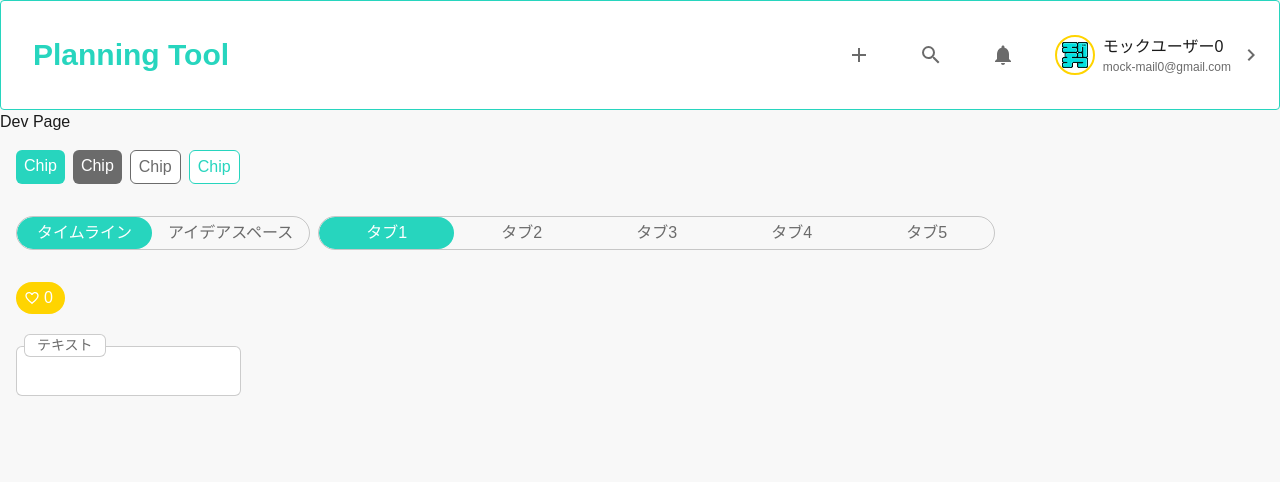
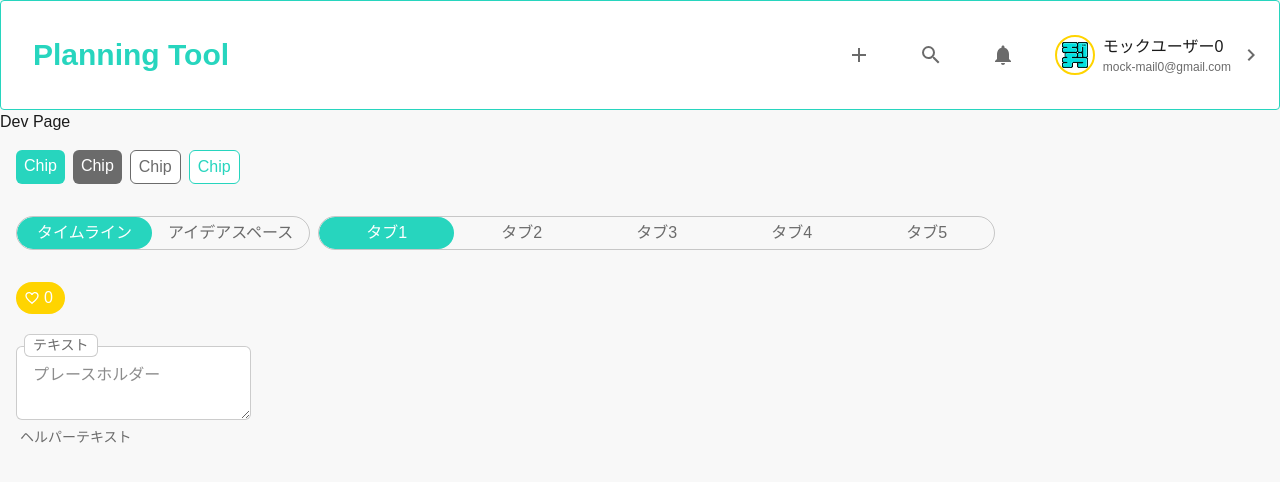
Before and after one commit to SOTA-swp/frontend, a Next.js app: page /dev in a window 1280 px wide. Shown: the top 482 px of the page. Built offline with nearby package versions, Linux system fonts and the light colour scheme.

Commit message:
✨ textareaに対応

```diff
--- a/app/dev/page.tsx
+++ b/app/dev/page.tsx
@@ -11,6 +11,7 @@ export interface DevPageProps {
 
 const DevPage: React.FC<DevPageProps> = ({}) => {
   const [favoriteCount, setFavoriteCount] = React.useState(0);
+  const [text, setText] = React.useState("");
 
   if (process.env.NODE_ENV !== "development") {
     return <div>Not Found</div>;
@@ -63,7 +64,15 @@ const DevPage: React.FC<DevPageProps> = ({}) => {
         />
       </div>
       <div className="flex gap-2 p-4">
-        <TextField label="テキスト" itemType="text" />
+        <TextField
+          label="テキスト"
+          value={text}
+          textarea
+          onChange={(e) => setText(e.target.value)}
+          placeholder="プレースホルダー"
+          helperText={"ヘルパーテキスト"}
+          autoComplete="off"
+        />
       </div>
     </div>
   );
--- a/components/TextField.tsx
+++ b/components/TextField.tsx
@@ -1,16 +1,30 @@
 "use client";
 import clsx from "clsx";
 import React from "react";
+import CommonText from "./CommonText";
 
-function TextField({
+function TextField<T extends boolean = false>({
   label = "",
   fullWidth = false,
-  itemType = "text",
+  textarea,
+  error,
+  helperText,
   ...props
 }: {
   label?: string;
   fullWidth?: boolean;
-} & React.HTMLAttributes<HTMLInputElement>) {
+  textarea?: T;
+  error?: boolean;
+  helperText?: React.ReactNode;
+} & (T extends true
+  ? React.DetailedHTMLProps<
+      React.TextareaHTMLAttributes<HTMLTextAreaElement>,
+      HTMLTextAreaElement
+    >
+  : React.DetailedHTMLProps<
+      React.InputHTMLAttributes<HTMLInputElement>,
+      HTMLInputElement
+    >)) {
   const [isFocus, setIsFocus] = React.useState(false);
 
   const handleFocus = () => {
@@ -21,26 +35,64 @@ function TextField({
     setIsFocus(false);
   };
 
+  const commonClassName = clsx(
+    "bg-paper border border-border px-4 py-2 rounded-md focus:outline-none focus:border focus:border-primary focus:shadow-primary focus:transition-colors placeholder:select-none",
+    error &&
+      "border-error focus:border-error! focus:shadow-error! placeholder:text-error/50",
+    label && "pt-4",
+    fullWidth && "w-full"
+  );
+
   return (
     <div className={clsx("relative", fullWidth && "w-full")}>
+      {label && (
         <label
+          htmlFor={label}
           className={clsx(
-          "absolute -top-3 left-2 px-3 text-text-secondary text-[14px] bg-paper rounded-md border border-border select-none transition-colors duration-200",
-          isFocus && "border-primary bg-primary text-paper!"
+            "absolute left-2 text-[14px] bg-paper rounded-md border  select-none transition-all duration-200",
+            isFocus && "border-primary bg-primary text-paper! px-3 -top-3",
+            !isFocus && "border-border text-text-secondary px-2",
+            !isFocus && !props.value && "top-2",
+            !isFocus && (props.value || props.placeholder) && "-top-3!",
+            error && "border-error! text-error! ",
+            error && isFocus && "bg-error!"
           )}>
           {label}
         </label>
-      <input
-        itemType={itemType}
+      )}
+      {textarea ? (
+        <textarea
           onFocus={handleFocus}
           onBlur={handleBlur}
-        {...props}
+          name={label}
+          {...(props as React.TextareaHTMLAttributes<HTMLTextAreaElement>)}
+          className={commonClassName}
+        />
+      ) : (
+        <input
+          onFocus={handleFocus}
+          onBlur={handleBlur}
+          name={label}
+          type={
+            (props as React.InputHTMLAttributes<HTMLInputElement>).type ||
+            "text"
+          }
+          {...(props as React.InputHTMLAttributes<HTMLInputElement>)}
+          className={commonClassName}
+        />
+      )}
+      {typeof helperText === "string" ? (
+        <CommonText
           className={clsx(
-          "bg-paper border border-border p-2 rounded-md focus:outline-none focus:border focus:border-primary focus:shadow-primary focus:transition-colors",
-          label && "pt-4",
-          fullWidth && "w-full"
+            "pl-1 text-[14px]",
+            !error && "text-text-secondary",
+            error && "text-error"
+          )}>
+          {helperText}
+        </CommonText>
+      ) : (
+        helperText
       )}
-      />
     </div>
   );
 }
```
Lines whose indentation alone changed are shown as unchanged.
